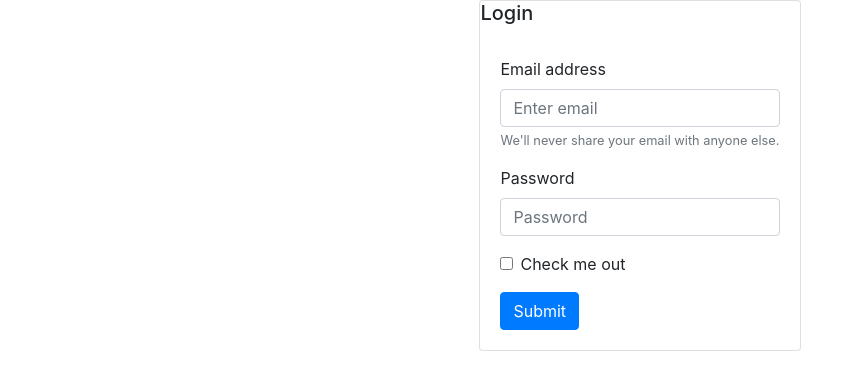
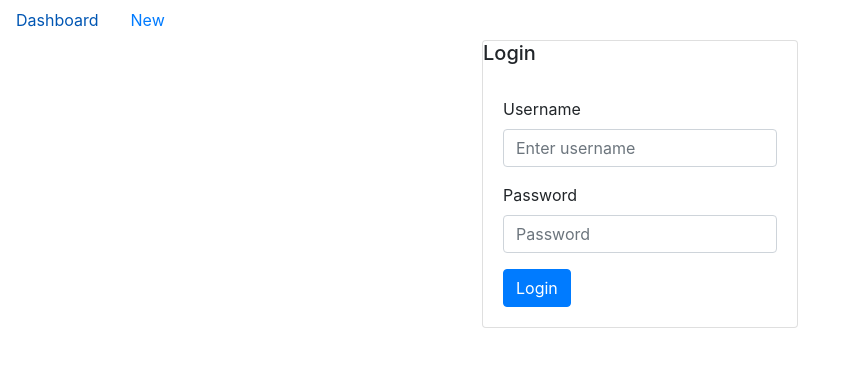
Before and after one commit to THM-MoTE/webmodelica, a React (Create React App) app in the folder ui/: page / in a window 1280 px wide. Shown: the top 390 px of the page, without its empty margins (0-847 px from the left). Built offline with nearby package versions, Linux system fonts and the light colour scheme.

Commit message:
add navbar

```diff
--- a/ui/src/components/landing.tsx
+++ b/ui/src/components/landing.tsx
@@ -11,19 +11,14 @@ export class Landing extends Component {
             <div className="card-body">
               <form>
                 <div className="form-group">
-                  <label>Email address</label>
-                  <input type="email" className="form-control" id="exampleInputEmail1" aria-describedby="emailHelp" placeholder="Enter email" />
-                  <small id="emailHelp" className="form-text text-muted">We'll never share your email with anyone else.</small>
+                  <label>Username</label>
+                  <input className="form-control" id="username" aria-describedby="usernameHelp" placeholder="Enter username" />
                 </div>
                 <div className="form-group">
                   <label>Password</label>
                   <input type="password" className="form-control" id="exampleInputPassword1" placeholder="Password" />
                 </div>
-                <div className="form-group form-check">
-                  <input type="checkbox" className="form-check-input" id="exampleCheck1" />
-                  <label className="form-check-label">Check me out</label>
-                </div>
-                <button type="submit" className="btn btn-primary">Submit</button>
+                <button type="submit" className="btn btn-primary">Login</button>
                 </form>
               </div>
           </div>
--- a/ui/src/layouts.tsx
+++ b/ui/src/layouts.tsx
@@ -2,8 +2,16 @@ import React, { Component } from 'react';
 
 export function Container(props:any) {
   return (
-    <div className="container-fluid">
-      {props.children}
-    </div>
+    <React.Fragment>
+      <ul className="nav">
+        <li className="nav-itm"><a className="nav-link" href="/project-view">Dashboard</a></li>
+        <li className="nav-itm"><a className="nav-link" href="#">New</a></li>
+      </ul>
+
+      <div className="container-fluid">
+        {props.children}
+      </div>
+
+    </React.Fragment>
   )
 }
```
